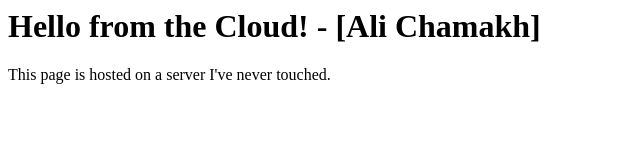
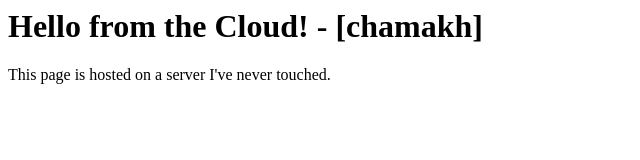
Before and after one commit to alich2871/ali.chamakh.github.io, a plain HTML site: page index.html in a window 1280 px wide. Shown: the whole page, without its empty margins (0-640 px from the left). Drawn offline with Linux system fonts and the light colour scheme.

Commit message:
Update header name in index.html

```diff
--- a/index.html
+++ b/index.html
@@ -1,6 +1,6 @@
 <html>
 <body>
-<h1>Hello from the Cloud! - [Ali Chamakh]</h1>
+<h1>Hello from the Cloud! - [chamakh]</h1>
 <p>This page is hosted on a server I've never touched.</p>
 </body>
 </html>
```
